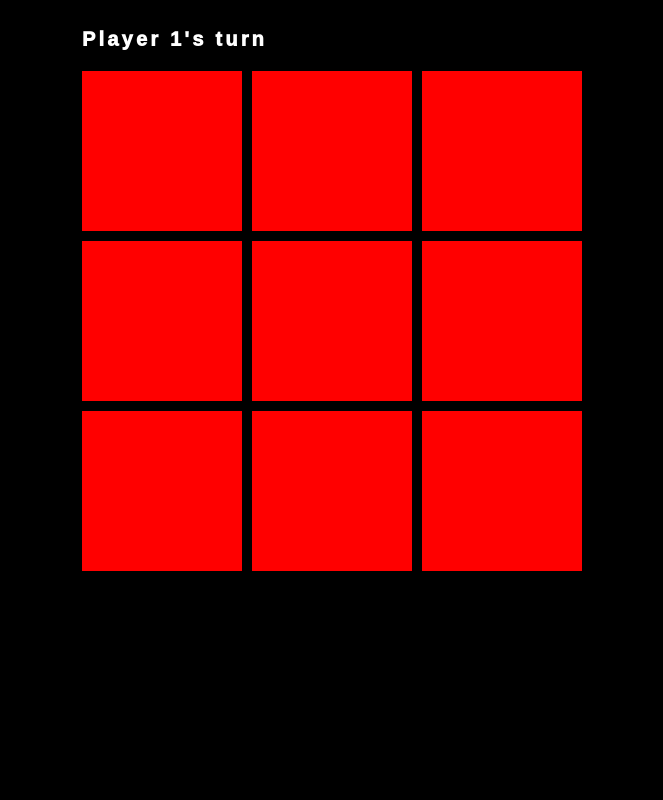
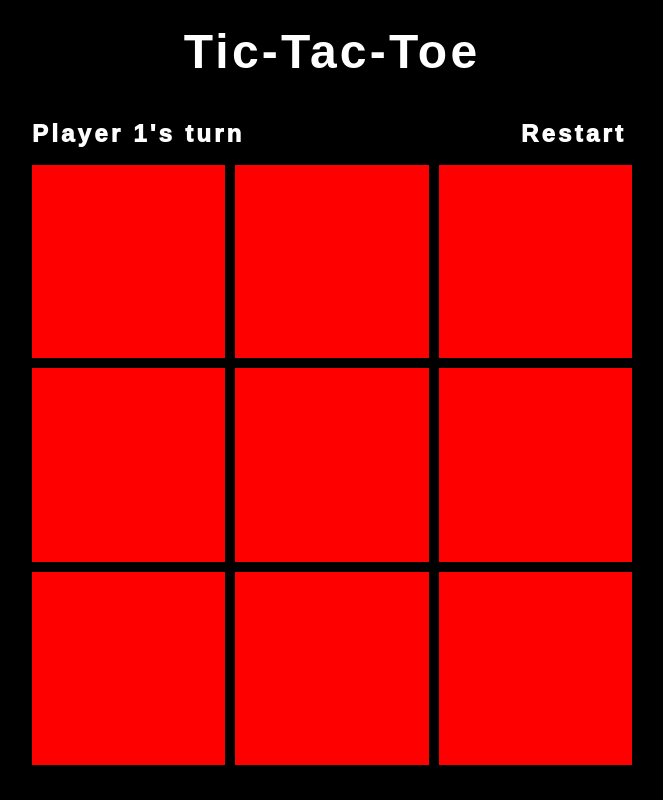
Before and after one commit to tphamdo/tic-tac-toe, a plain HTML site: page index.html in a window 1280 px wide. Shown: the whole page, without its empty margins (308-971 px from the left). Drawn offline with nearby package versions, Linux system fonts and the light colour scheme.

Commit message:
Add restart button

```diff
--- a/index.html
+++ b/index.html
@@ -9,6 +9,9 @@
     <!-- <div id="gameboard">Loading...</div> -->
     <div class="main-container">
       <div class="header">
+        <h1>Tic-Tac-Toe</h1>
+      </div>
+      <div class="messages">
         <div id="message">
           <script id="turn-message-template" type="x-tmpl-mustache">
             <p class="turn-message">{{ playerName }}&#39;s turn</p>
@@ -17,6 +20,7 @@
             <p class="game-message">{{ message }}</p>
           </script>
         </div>
+        <button id="restart">Restart</button>
       </div>
       <div id="gameboard">
         <script id="gameboard-template" type="x-tmpl-mustache">
@@ -31,13 +35,6 @@
             <div class="tile">{{ 8 }}</div>
         </script>
       </div>
-      <div class="footer">
-        <div class="result">
-          <script id="result-template" type="x-tmpl-mustache">
-            {{ result }}
-          </script>
-        </div>
-      </div>
     </div>
     <script src="https://unpkg.com/mustache@latest"></script>
     <script src="script.js"></script>
--- a/script.js
+++ b/script.js
@@ -1,21 +1,23 @@
+
+
 var pubSub = (function() {
-    var listeners = {};
+    let events = {};
 
     function publish(eventName, data) {
-        if (listeners[eventName]) {
-            listeners[eventName].forEach(function(fn) {
+        if (events[eventName]) {
+            events[eventName].forEach(function(fn) {
                 fn(data);
             });
         }
     }
 
     function subscribe(eventName, fn) {
-        listeners[eventName] = listeners[eventName] || [];
-        listeners[eventName].push(fn);
+        events[eventName] = events[eventName] || [];
+        events[eventName].push(fn);
     }
 
     function unsubscribe(eventName, fn) {
-        var subscriptions = listeners[eventName]
+        var subscriptions = events[eventName]
         if (subscriptions) {
             for (let i=0; i<subscriptions.length; ++i) {
                 if (subscriptions[i] === fn) {
@@ -26,9 +28,8 @@ var pubSub = (function() {
         }
     }
 
-    return { publish, subscribe, unsubscribe };
+    return { publish: publish, subscribe: subscribe, unsubscribe: unsubscribe };
 })();
-
 var gameboard = (function() {
     var _board = [[' ',' ',' '],[' ',' ',' '],[' ',' ',' ']];
 
@@ -38,7 +39,6 @@ var gameboard = (function() {
     const $gameboard = document.getElementById('gameboard');
 
     _render();
-    pubSub.publish("game-restarted");
 
     function makeMove(x, y, marker) {
         if (x<0 || y<0 || x>2 || y>2) {
@@ -59,6 +59,14 @@ var gameboard = (function() {
     function _render() {
         const rendered = Mustache.render($gameboardTemplate, { ..._board.flat() })
         $gameboard.innerHTML = rendered;
+
+        var $tiles = document.querySelectorAll('.tile');
+
+        for(let i=0; i<$tiles.length; i++){
+            $tiles[i].onclick = function() {
+                game.makeMove(i%3, Math.floor(i/3));
+            };
+        }
     }
 
     function _renderOneTile(x, y, marker) {
@@ -71,7 +79,7 @@ var gameboard = (function() {
                 _board[y][x] = ' ';
             }
         }
-        pubSub.publish("game-restarted");
+        _render();
     }
 
     function isWinner(marker) {
@@ -105,17 +113,16 @@ var gameboard = (function() {
 })();
 
 var game = (function() {
+    console.log("inside game");
     let player1Turn = true;
     let gameOver = false;
     let movesMade = 0;
-
     let player1 = {
         marker: 'O',
         makeMove: function(x,y) {
             _makeMove(x,y,this.marker);
         }
     }
-
     let player2 = {
         marker: 'X',
         makeMove: function(x,y) {
@@ -123,12 +130,7 @@ var game = (function() {
         }
     }
 
-    var tiles = document.querySelectorAll('.tile');
-    for(let i=0; i<tiles.length; i++){
-        tiles[i].onclick = function() {
-            makeMove(i%3, Math.floor(i/3));
-        };
-    }
+    pubSub.publish("game-restarted");
 
     function makeMove(x,y) {
         if (player1Turn) player1.makeMove(x,y);
@@ -168,6 +170,7 @@ var game = (function() {
         player1Turn = true;
         gameOver = false;
         movesMade = 0;
+        pubSub.publish("game-restarted");
     }
 
     function isWinner(marker) {
@@ -204,3 +207,9 @@ var message = (function() {
     }
 
 })();
+
+var restart = (function() {
+    var $restart = document.querySelector('#restart');
+
+    $restart.onclick = game.reset;
+})();
--- a/styles.css
+++ b/styles.css
@@ -1,3 +1,13 @@
+* {
+  margin: 0;
+}
+
+*,
+::before,
+::after {
+  box-sizing: border-box;
+}
+
 body {
   display: flex;
   justify-content: center;
@@ -10,21 +20,46 @@ body {
   letter-spacing: .2rem;
 }
 
-.main-container {
+h1 {
+  font-size: 3rem;
+}
+.header {
+  padding: 24px 0;
+  text-align: center;
+  margin-bottom: 16px;
+}
+
+.messages {
+  display: flex;
+  justify-content: space-between;
+  align-items: center;
+  margin-bottom: 16px;
 }
 
 #message {
-  font-size: 20px;
+  font-size: 24px;
   /* transform: translateX(0.50px); */
+}
+
+button {
+  border: none;
+  background-color: inherit;
+  color: inherit;
+  font: inherit;
+  font-size: 24px;
+  letter-spacing: inherit;
+  cursor: pointer;
+  outline: none;
 }
 
 #gameboard {
   display: grid;
-  width: 500px;
-  height: 500px;
+  width: 600px;
+  height: 600px;
   grid-template-columns: 1fr 1fr 1fr;
   grid-template-rows: 1fr 1fr 1fr;
   grid-gap: 10px;
+  margin-bottom: 24px;
 }
 
 .tile {
```
